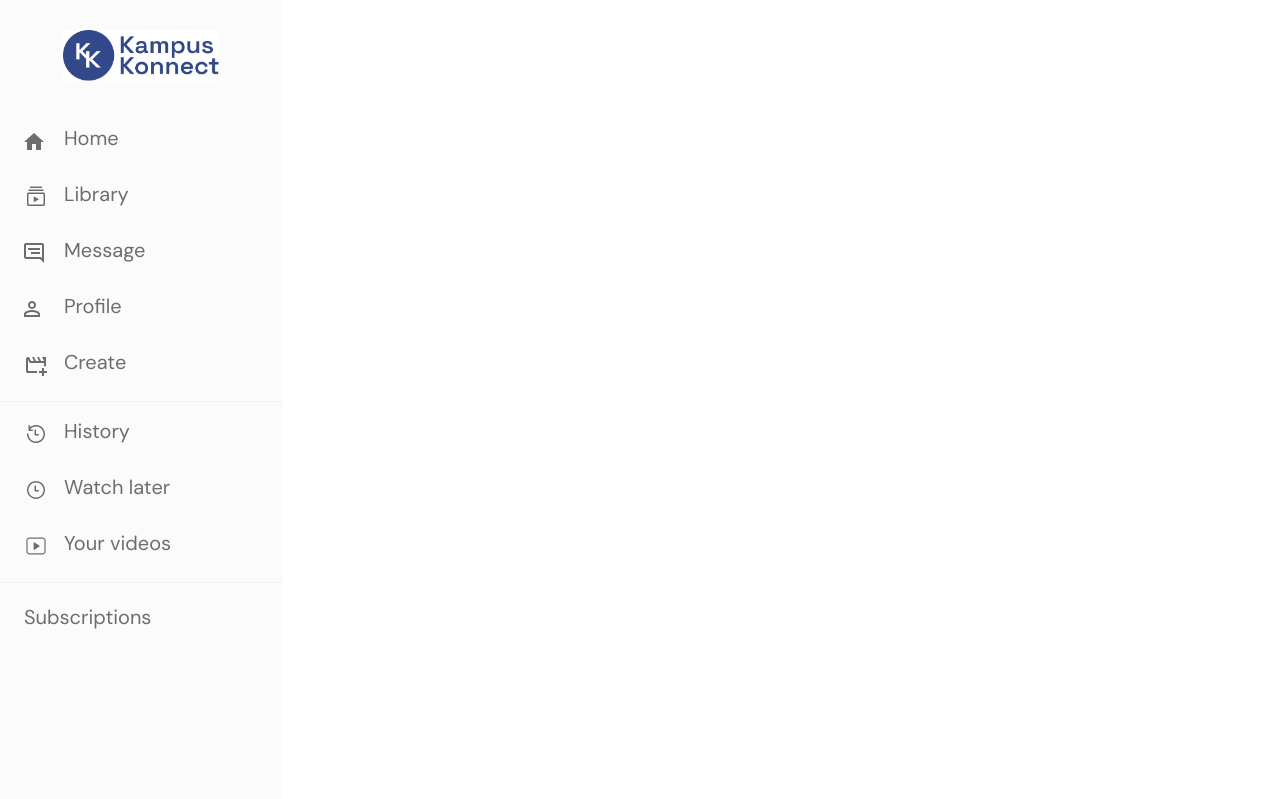
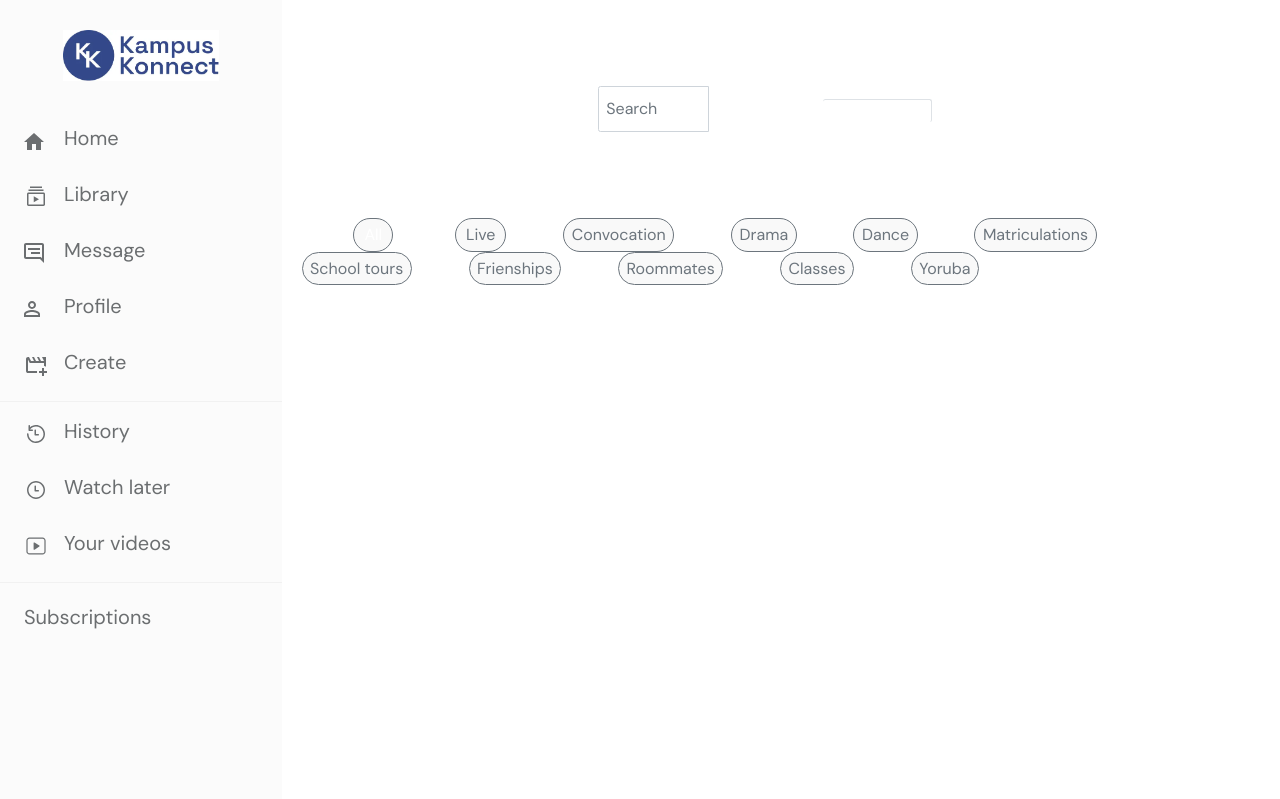
Before and after one commit to zuri-training/kk-platform, a Django app: template userapp/templates/watchpage.html in a window 1280 px wide. Shown: the top 799 px of the page. Before the commit the page ends 629 px from the top, so only its background shows below. Run offline with Django 4.2, Linux system fonts and the light colour scheme; the template is opened without the code that fills it, so the values that code supplies are empty.

Commit message:
feat: search and category features added

```diff
--- /dev/null
+++ b/static/styles/watchpage.css
@@ -0,0 +1,8 @@
+#navbar-search-input{
+    font-size: 16px;
+}
+
+#watch-category button {
+    font-size: 16px;
+    background-color: #F9F9F9;
+}
--- a/templates/main.html
+++ b/templates/main.html
@@ -11,9 +11,12 @@
     <link rel="shortcut icon" href="assets/favicon.ico" type="image/x-icon" />
 
     <link href="https://cdn.jsdelivr.net/npm/bootstrap@5.1.3/dist/css/bootstrap.min.css" rel="stylesheet">
-    <script src="https://cdn.jsdelivr.net/npm/bootstrap@5.1.3/dist/js/bootstrap.bundle.min.js"></script>
+
     <link rel="stylesheet" type="text/css" media="screen" href="{% static 'styles/style.css' %}" />
 
+    {% block Links %}
+
+    {% endblock  %}
 
 </head>
 <body>
@@ -29,5 +32,7 @@
         </div>
     </section>
 
+    <script src="https://cdn.jsdelivr.net/npm/bootstrap@5.1.3/dist/js/bootstrap.bundle.min.js"></script>
+
 </body>
 </html>
--- a/userapp/templates/watchpage.html
+++ b/userapp/templates/watchpage.html
@@ -9,10 +9,43 @@
     </p>
   </body>
 </html> -->
-
+{% load static %}
+{% block Links %}
+    <link rel="stylesheet" type="text/css" media="screen" href="{% static 'styles/watchpage.css' %}" />
+{% endblock  %}
 
 {% block content %}
 
+<main id="watch-main" class="ms-4 me-5">
+    <nav class="navbar navbar-expand-sm navbar-dark d-flex">
+        <div class="input-group md-form form-lg form-2 w-50 justify-content-center align-items-center container-fluid">
+            <input class="form-control my-5 py-3 amber-border" type="text" placeholder="Search" id="navbar-search-input" aria-label="Search">
+            <span class="input-group-append">
+                <button class="btn btn-outline-secondary bg-white border-start-0 border-bottom-0 border ms-n5" type="button">
+                    <i class="fa fa-search"></i>
+                </button>
+            </span>
+        </div>
+    </nav>
+
+    <section id="watch-category">
+        <div class="d-flex align-content-md-between flex-wrap">
+            <button type="button" class="btn btn-outline-secondary mx-3 rounded-pill px-3 active">All</button>
+            <button type="button" class="btn btn-outline-secondary mx-2 rounded-pill px-3">Live</button>
+            <button type="button" class="btn btn-outline-secondary mx-2 rounded-pill">Convocation</button>
+            <button type="button" class="btn btn-outline-secondary mx-2 rounded-pill">Drama</button>
+            <button type="button" class="btn btn-outline-secondary mx-2 rounded-pill">Dance</button>
+            <button type="button" class="btn btn-outline-secondary mx-2 rounded-pill">Matriculations</button>
+            <button type="button" class="btn btn-outline-secondary mx-2 rounded-pill">School tours</button>
+            <button type="button" class="btn btn-outline-secondary mx-2 rounded-pill">Frienships</button>
+            <button type="button" class="btn btn-outline-secondary mx-2 rounded-pill">Roommates</button>
+            <button type="button" class="btn btn-outline-secondary mx-2 rounded-pill">Classes</button>
+            <button type="button" class="btn btn-outline-secondary mx-2 rounded-pill">Yoruba</button>
+        </div>
+
+    </section>
+
+</main>
 
 
 {% endblock content %}
```
Also changed, not shown: static/images/W-video.png (added).
